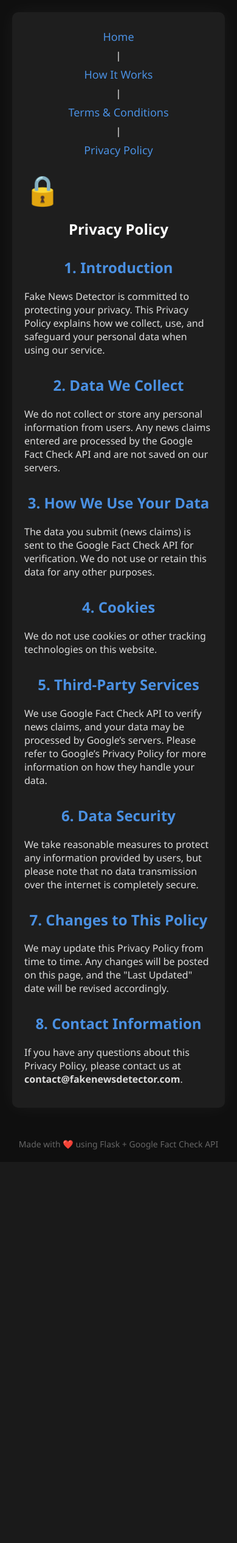
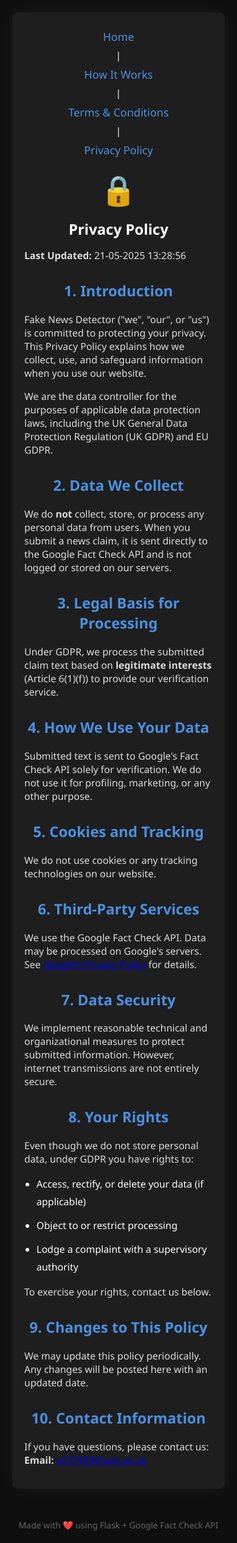
Before and after one commit to Marioscaushi/fakenews.gapi, a Flask app: page /privacy-policy in a window 390 px wide. Shown: the whole page at 61% size. Before the commit the page ends 1886 px from the top, so only its background shows below. Run offline with Flask 3, Linux system fonts and the light colour scheme.

Commit message:
Add files via upload

```diff
--- a/templates/privacy-policy.html
+++ b/templates/privacy-policy.html
@@ -1,8 +1,8 @@
 <!DOCTYPE html>
-<html>
+<html lang="en">
 <head>
+  <meta charset="UTF-8" />
   <meta name="viewport" content="width=device-width, initial-scale=1.0">
-
   <title>Privacy Policy - Fake News Detector</title>
   <style>
     body {
@@ -19,7 +19,7 @@
       border-radius: 20px;
       max-width: 800px;
       margin: auto;
-            box-shadow: 0 0 30px rgba(255,255,255,0.05);
+      box-shadow: 0 0 30px rgba(255, 255, 255, 0.05);
     }
 
     h1 {
@@ -67,10 +67,13 @@
       color: #666;
       font-size: 14px;
     }
+
     .icon {
       font-size: 48px;
       margin-bottom: 15px;
+      text-align: center;
     }
+
     @media (max-width: 768px) {
       body {
         padding: 20px;
@@ -100,87 +103,64 @@
         font-size: 18px;
       }
 
-    .dropdown button {
-        width: 100%;
-    }
-
-    .dropdown-content {
-        position: static;
-        width: 100%;
-    }
-
-    input[type="email"],
-    input[type="password"],
-    textarea {
-        width: 100% !important;
-        max-width: 100% !important;
-    }
-
-    input[type="submit"],
-    button[type="submit"] {
-        width: 100%;
-        padding: 14px;
-    }
-
-    .btn-logout {
-        width: 100%;
-    }
-
       .icon {
         font-size: 48px;
       }
-
-    .result,
-    .example-box,
-    .history li {
-        padding: 20px;
-        font-size: 16px;
     }
-
-    .history li {
-        flex-direction: column;
-        align-items: flex-start;
-        gap: 10px;
-    }
-}
-
   </style>
 </head>
 <body>
   <div class="container">
     <div class="nav">
       <a href="/">Home</a> |
-            <a href="/how-it-works"> How It Works</a> |
+      <a href="/how-it-works">How It Works</a> |
       <a href="/terms-and-conditions">Terms & Conditions</a> |
       <a href="/privacy-policy">Privacy Policy</a>
     </div>
+
     <div class="icon">🔒</div>
-
     <h1>Privacy Policy</h1>
+    <p><strong>Last Updated:</strong> 21-05-2025 13:28:56</p>
 
     <h2>1. Introduction</h2>
-        <p>Fake News Detector is committed to protecting your privacy. This Privacy Policy explains how we collect, use, and safeguard your personal data when using our service.</p>
+    <p>Fake News Detector ("we", "our", or "us") is committed to protecting your privacy. This Privacy Policy explains how we collect, use, and safeguard information when you use our website.</p>
+    <p>We are the data controller for the purposes of applicable data protection laws, including the UK General Data Protection Regulation (UK GDPR) and EU GDPR.</p>
 
     <h2>2. Data We Collect</h2>
-        <p>We do not collect or store any personal information from users. Any news claims entered are processed by the Google Fact Check API and are not saved on our servers.</p>
+    <p>We do <strong>not</strong> collect, store, or process any personal data from users. When you submit a news claim, it is sent directly to the Google Fact Check API and is not logged or stored on our servers.</p>
 
-        <h2>3. How We Use Your Data</h2>
-        <p>The data you submit (news claims) is sent to the Google Fact Check API for verification. We do not use or retain this data for any other purposes.</p>
+    <h2>3. Legal Basis for Processing</h2>
+    <p>Under GDPR, we process the submitted claim text based on <strong>legitimate interests</strong> (Article 6(1)(f)) to provide our verification service.</p>
 
-        <h2>4. Cookies</h2>
-        <p>We do not use cookies or other tracking technologies on this website.</p>
+    <h2>4. How We Use Your Data</h2>
+    <p>Submitted text is sent to Google's Fact Check API solely for verification. We do not use it for profiling, marketing, or any other purpose.</p>
 
-        <h2>5. Third-Party Services</h2>
-        <p>We use Google Fact Check API to verify news claims, and your data may be processed by Google’s servers. Please refer to Google’s Privacy Policy for more information on how they handle your data.</p>
+    <h2>5. Cookies and Tracking</h2>
+    <p>We do not use cookies or any tracking technologies on our website.</p>
 
-        <h2>6. Data Security</h2>
-        <p>We take reasonable measures to protect any information provided by users, but please note that no data transmission over the internet is completely secure.</p>
+    <h2>6. Third-Party Services</h2>
+    <p>We use the Google Fact Check API. Data may be processed on Google's servers. See <a href="https://policies.google.com/privacy" target="_blank" rel="noopener noreferrer">Google’s Privacy Policy</a> for details.</p>
 
-        <h2>7. Changes to This Policy</h2>
-        <p>We may update this Privacy Policy from time to time. Any changes will be posted on this page, and the "Last Updated" date will be revised accordingly.</p>
+    <h2>7. Data Security</h2>
+    <p>We implement reasonable technical and organizational measures to protect submitted information. However, internet transmissions are not entirely secure.</p>
 
-        <h2>8. Contact Information</h2>
-        <p>If you have any questions about this Privacy Policy, please contact us at <strong>contact@fakenewsdetector.com</strong>.</p>
+    <h2>8. Your Rights</h2>
+    <p>Even though we do not store personal data, under GDPR you have rights to:</p>
+    <ul>
+      <li>Access, rectify, or delete your data (if applicable)</li>
+      <li>Object to or restrict processing</li>
+      <li>Lodge a complaint with a supervisory authority</li>
+    </ul>
+    <p>To exercise your rights, contact us below.</p>
+
+    <h2>9. Changes to This Policy</h2>
+    <p>We may update this policy periodically. Any changes will be posted here with an updated date.</p>
+
+    <h2>10. Contact Information</h2>
+    <p>
+      If you have questions, please contact us:<br />
+      <strong>Email:</strong> <a href="mailto:s237439@uos.ac.uk">s237439@uos.ac.uk</a>
+    </p>
   </div>
 
   <footer>
```
Lines whose indentation alone changed are shown as unchanged.
